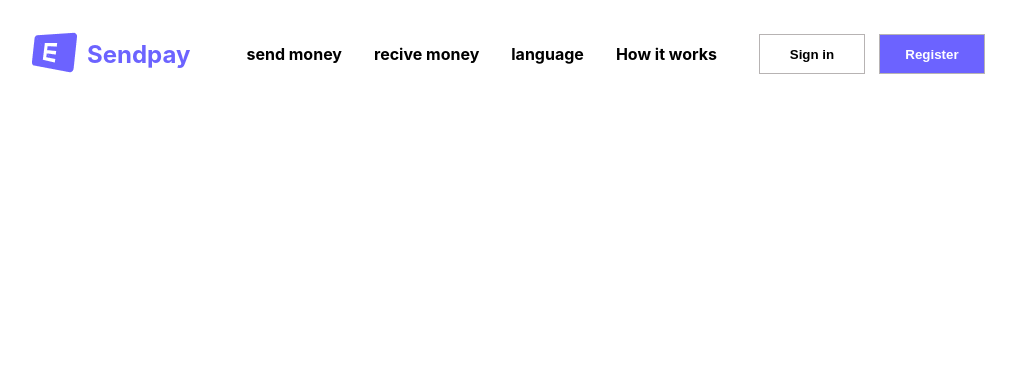
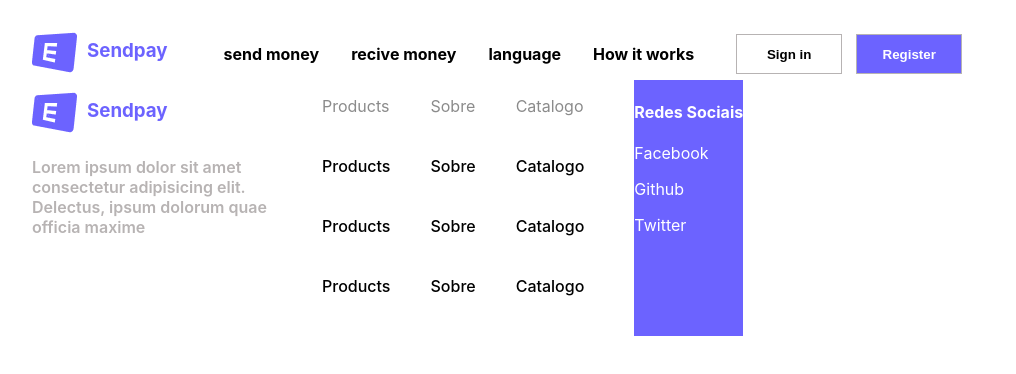
Before and after one commit to cpwaldow/Sendpay, a React (Create React App) app in the folder my-app/: page / in a window 1280 px wide. Shown: the top 374 px of the page, without its empty margins (108-1124 px from the left). Built offline with nearby package versions, Linux system fonts and the light colour scheme.

Commit message:
adicionando o logo, e  lista de produtos no footer

```diff
--- a/my-app/src/App.js
+++ b/my-app/src/App.js
@@ -1,11 +1,13 @@
 import React from 'react';
 
 import Header from './Header';
+import Footer from './Footer';
 
 function App() {
   return (
     <React.StrictMode>
       <Header />
+      <Footer />
     </React.StrictMode>
   );
 }
--- /dev/null
+++ b/my-app/src/Footer.jsx
@@ -0,0 +1,57 @@
+import React, { Component } from 'react';
+
+import logo from './logo.png';
+
+import './style/global.css';
+import './style/footer.css';
+
+class Footer extends Component {
+  render() {
+    return (
+      <footer className='container'>
+        <section>
+          <section className='container'>
+            <img src={logo} alt='logo' className='logo' />
+            <h3 className='companyName'>Sendpay</h3>
+          </section>
+          <p className='text'>
+            Lorem ipsum dolor sit amet consectetur adipisicing elit. Delectus,
+            ipsum dolorum quae officia maxime
+          </p>
+        </section>
+        <section>
+          <ul>
+            <li className='firstItem'>Products</li>
+            <li className='product'>Products</li>
+            <li className='product'>Products</li>
+            <li className='product'>Products</li>
+          </ul>
+        </section>
+        <section>
+          <ul>
+            <li className='firstItem'>Sobre</li>
+            <li className='product'>Sobre</li>
+            <li className='product'>Sobre</li>
+            <li className='product'>Sobre</li>
+          </ul>
+        </section>
+        <section>
+          <ul>
+            <li className='firstItem'>Catalogo</li>
+            <li className='product'>Catalogo</li>
+            <li className='product'>Catalogo</li>
+            <li className='product'>Catalogo</li>
+          </ul>
+        </section>
+        <section className='redeSocial'>
+          <h4>Redes Sociais</h4>
+          <p>Facebook</p>
+          <p>Github</p>
+          <p>Twitter</p>
+        </section>
+      </footer>
+    );
+  }
+}
+
+export default Footer;
--- a/my-app/src/Header.jsx
+++ b/my-app/src/Header.jsx
@@ -1,14 +1,15 @@
 import React, { Component } from 'react';
 
 import logo from './logo.png';
+import './style/global.css';
 import './style/header.css';
 
 class Header extends Component {
   render() {
     return (
-      <header>
+      <header className='container'>
         <img src={logo} alt='logo' className='logo' />
-        <h2 className='companyName'>Sendpay</h2>
+        <h3 className='companyName'>Sendpay</h3>
         <nav>
           <ul className='menuBar'>
             <li key='send money'>send money</li>
--- /dev/null
+++ b/my-app/src/style/footer.css
@@ -0,0 +1,24 @@
+.text {
+  color: #b7b3b3;
+  font-weight: 600;
+  max-width: 250px;
+}
+
+.firstItem {
+  color: #8b8b8b;
+}
+
+.product {
+  font-weight: 500;
+  margin: 40px 0;
+}
+
+ul {
+  list-style-type: none;
+}
+
+.redeSocial {
+  background-color: #6c63ff;
+  margin-left: 50px;
+  color: #fff;
+}
--- /dev/null
+++ b/my-app/src/style/global.css
@@ -0,0 +1,20 @@
+body {
+  width: 1000px;
+  margin: 20px auto;
+}
+
+.companyName {
+  color: #6c63ff;
+}
+
+.container {
+  display: flex;
+  flex-direction: row;
+}
+
+.logo {
+  width: 45px;
+  align-self: flex-start;
+  margin-top: 10px;
+  margin-right: 10px;
+}
--- a/my-app/src/style/header.css
+++ b/my-app/src/style/header.css
@@ -1,21 +1,3 @@
-header {
-  width: 1000px;
-  margin: 20px auto;
-  display: flex;
-  flex-direction: row;
-}
-
-.logo {
-  width: 45px;
-  align-self: flex-start;
-  margin-top: 10px;
-  margin-right: 10px;
-}
-
-.companyName {
-  color: #6c63ff;
-}
-
 .menuBar {
   margin-top: 24px;
 }
```
